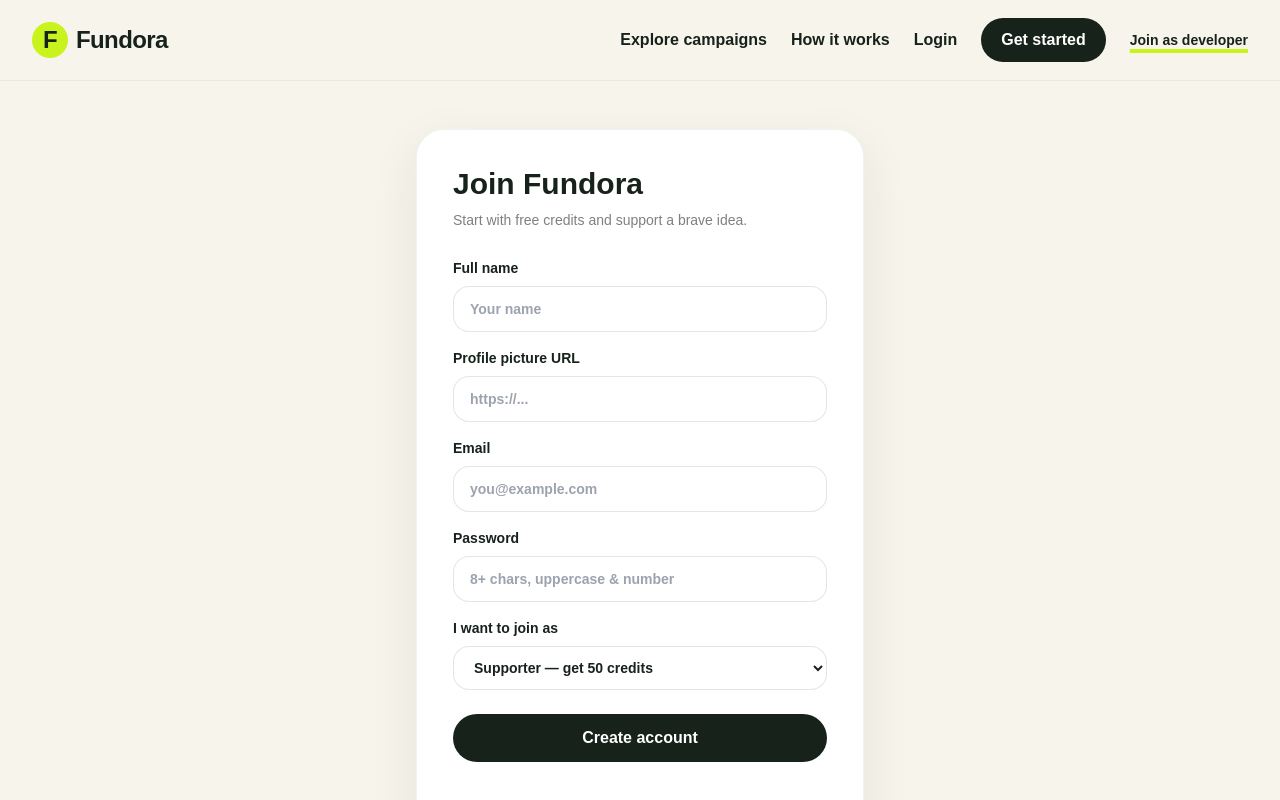
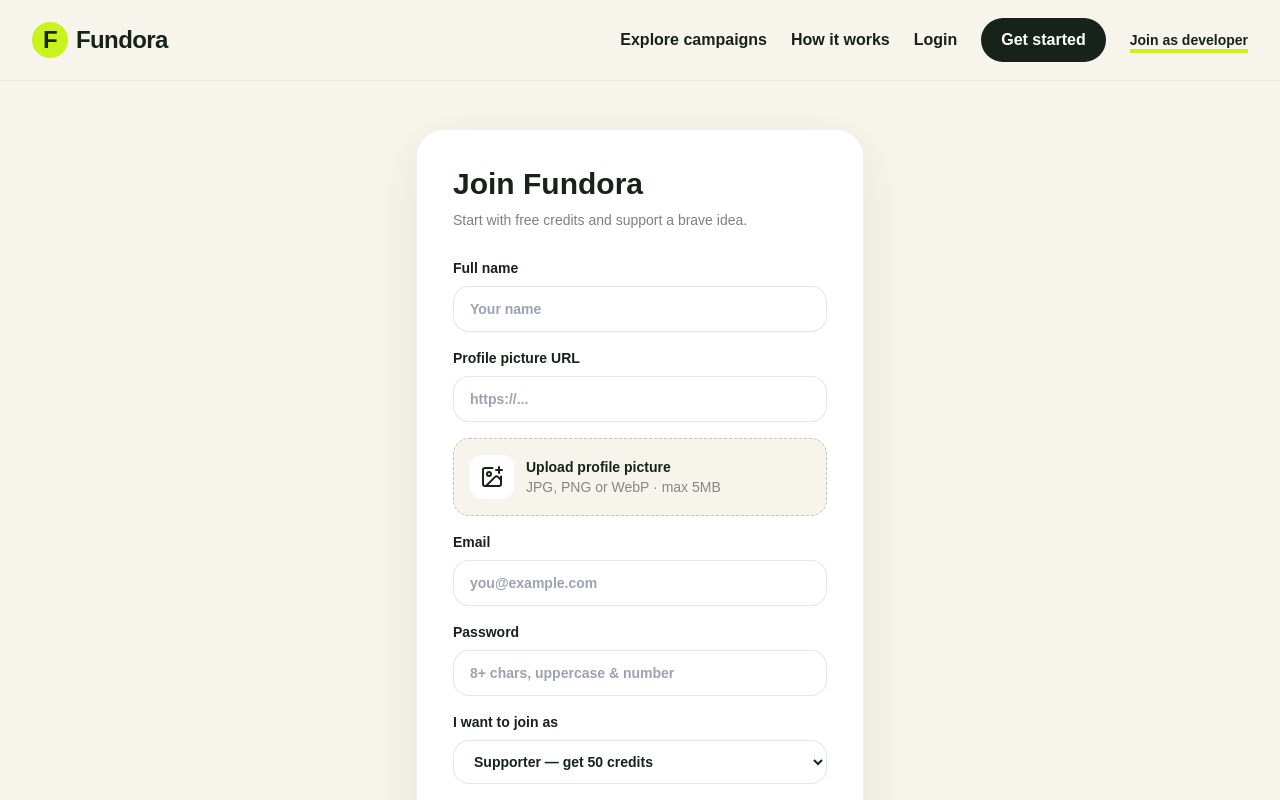
Before and after one commit to GalibDev/Fundora, a Next.js app in the folder client/: page /register in a window 1280 px wide. Shown: the top 800 px of the page. Built offline with nearby package versions, Linux system fonts and the light colour scheme; no server answers.

Commit message:
Add ImgBB profile image uploads

```diff
--- a/client/components/auth-form.tsx
+++ b/client/components/auth-form.tsx
@@ -7,6 +7,7 @@ import { toast } from "sonner";
 import Link from "next/link";
 import { useAuth } from "@/lib/auth";
 import GoogleSignIn from "./google-signin";
+import ImageUpload from "./image-upload";
 const schema = z.object({
   name: z.string().min(2).optional(),
   email: z.string().email(),
@@ -26,6 +27,7 @@ export default function AuthForm({ register = false }: { register?: boolean }) {
     register: field,
     handleSubmit,
     watch,
+    setValue,
     formState: { errors, isSubmitting },
   } = useForm<Values>({
     resolver: zodResolver(schema),
@@ -72,6 +74,13 @@ export default function AuthForm({ register = false }: { register?: boolean }) {
                 placeholder="https://..."
               />
             </label>
+            <ImageUpload
+              label="Upload profile picture"
+              value={watch("photo") || ""}
+              onChange={(photo) =>
+                setValue("photo", photo, { shouldValidate: true })
+              }
+            />
           </>
         )}
         <label className="block text-sm font-bold">
--- a/client/components/dashboard.tsx
+++ b/client/components/dashboard.tsx
@@ -991,6 +991,13 @@ function ProfileModal({
             onChange={(e) => setValue({ ...value, photo: e.target.value })}
           />
         </label>
+        <div className="mt-4">
+          <ImageUpload
+            label="Upload profile picture"
+            value={value.photo || ""}
+            onChange={(photo) => setValue({ ...value, photo })}
+          />
+        </div>
         <button onClick={onSave} className="btn-primary mt-5 w-full">
           Save profile
         </button>
--- a/client/components/image-upload.tsx
+++ b/client/components/image-upload.tsx
@@ -1,3 +1,68 @@
 "use client";
-import {useState} from "react";import {ImagePlus,Loader2} from "lucide-react";import {api} from "@/lib/api";import {toast} from "sonner";
-export default function ImageUpload({value,onChange}:{value:string;onChange:(url:string)=>void}){const [busy,setBusy]=useState(false);const upload=async(file?:File)=>{if(!file)return;if(file.size>5_000_000)return toast.error("Image must be under 5MB");setBusy(true);const reader=new FileReader();reader.onload=async()=>{try{const data=await api<{url:string}>("/uploads",{method:"POST",body:JSON.stringify({image:reader.result})});onChange(data.url);toast.success("Image uploaded")}catch(e){toast.error(e instanceof Error?e.message:"Upload failed")}finally{setBusy(false)}};reader.readAsDataURL(file)};return <label className="flex cursor-pointer items-center gap-3 rounded-2xl border border-dashed border-black/20 bg-cream p-4"><span className="grid size-11 place-items-center rounded-xl bg-white">{busy?<Loader2 className="animate-spin"/>:<ImagePlus/>}</span><span className="text-sm"><b className="block">{value?"Replace image":"Upload campaign image"}</b><span className="text-black/45">JPG, PNG or WebP · max 5MB</span></span><input className="hidden" type="file" accept="image/*" onChange={e=>upload(e.target.files?.[0])}/></label>}
+
+import { useState } from "react";
+import { ImagePlus, Loader2 } from "lucide-react";
+import { toast } from "sonner";
+
+export default function ImageUpload({
+  value,
+  onChange,
+  label = "Upload campaign image",
+}: {
+  value: string;
+  onChange: (url: string) => void;
+  label?: string;
+}) {
+  const [busy, setBusy] = useState(false);
+
+  const upload = async (file?: File) => {
+    if (!file) return;
+    if (file.size > 5_000_000) return toast.error("Image must be under 5MB");
+    setBusy(true);
+    try {
+      const imgbbKey = process.env.NEXT_PUBLIC_IMGBB_KEY?.trim();
+      if (!imgbbKey || imgbbKey === "replace_me") {
+        throw new Error("ImgBB API key is not configured");
+      }
+      const body = new FormData();
+      body.append("image", file);
+      const response = await fetch(
+        `https://api.imgbb.com/1/upload?key=${encodeURIComponent(imgbbKey)}`,
+        { method: "POST", body },
+      );
+      const result = await response.json();
+      if (!response.ok || !result?.data?.url) {
+        throw new Error(result?.error?.message || "ImgBB upload failed");
+      }
+      onChange(result.data.url);
+      toast.success("Image uploaded");
+    } catch (error) {
+      toast.error(error instanceof Error ? error.message : "Upload failed");
+    } finally {
+      setBusy(false);
+    }
+  };
+
+  return (
+    <label className="flex cursor-pointer items-center gap-3 rounded-2xl border border-dashed border-black/20 bg-cream p-4">
+      {value ? (
+        <img src={value} alt="" className="size-11 rounded-xl object-cover" />
+      ) : (
+        <span className="grid size-11 place-items-center rounded-xl bg-white">
+          {busy ? <Loader2 className="animate-spin" /> : <ImagePlus />}
+        </span>
+      )}
+      <span className="text-sm">
+        <b className="block">{busy ? "Uploading..." : value ? "Replace image" : label}</b>
+        <span className="text-black/45">JPG, PNG or WebP · max 5MB</span>
+      </span>
+      <input
+        className="hidden"
+        type="file"
+        accept="image/jpeg,image/png,image/webp"
+        disabled={busy}
+        onChange={(event) => upload(event.target.files?.[0])}
+      />
+    </label>
+  );
+}
```
